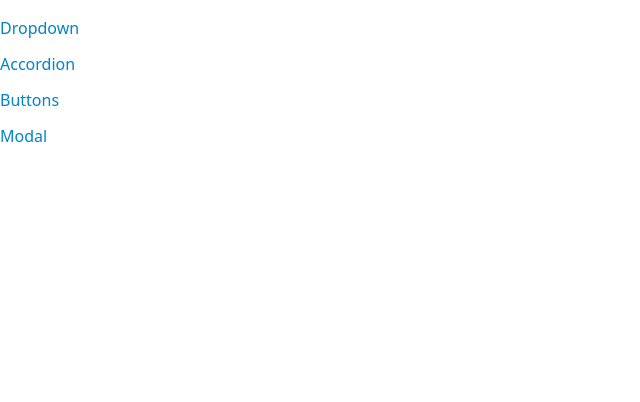
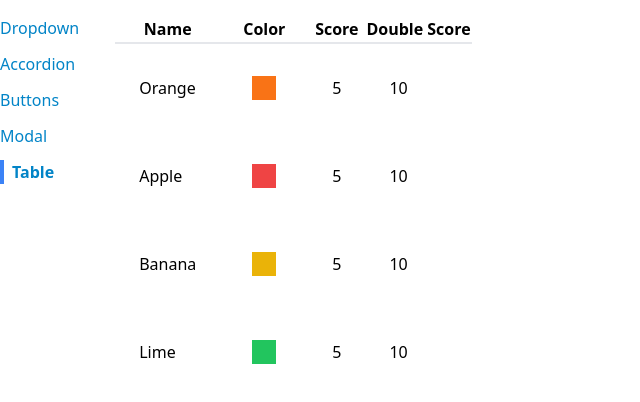
Before and after one commit to craigbauerwebdev/component-library, a React (Create React App) app: page /table in a window 1280 px wide. Shown: the top 402 px of the page, without its empty margins (0-640 px from the left). Built offline with nearby package versions, Linux system fonts and the light colour scheme.

Commit message:
added a reusable table component and route

```diff
--- a/src/App.js
+++ b/src/App.js
@@ -5,6 +5,7 @@
 //import Link from "./Navigation/Link/Link";
 import Route from "./Navigation/Route";
 import Sidebar from "./Components/Sidebar/Sidebar";
+import TablePage from "./Pages/TablePage";
 
 function App() {
   return (
@@ -23,6 +24,9 @@
         <Route path="/modal">
           <ModalPage />
         </Route>
+        <Route path="/table">
+          <TablePage />
+        </Route>
       </div>
     </div>
   );
--- a/src/Components/Sidebar/Sidebar.js
+++ b/src/Components/Sidebar/Sidebar.js
@@ -6,6 +6,7 @@
     { label: "Accordion", path: "/accordion" },
     { label: "Buttons", path: "/buttons" },
     { label: "Modal", path: "/modal" },
+    { label: "Table", path: "/table" },
   ];
   const renderedLinks = Links.map((link) => {
     return (
--- /dev/null
+++ b/src/Components/Table/Table.js
@@ -0,0 +1,28 @@
+function Table({ data, config, keyFn }) {
+  const renederedHeaders = config.map((col) => {
+    return <th key={col.label}>{col.label}</th>;
+  });
+  const renederedRows = data.map((row) => {
+    return (
+      <tr key={keyFn(row)}>
+        {config.map((col) => {
+          return (
+            <td key={col.label} className="p-6">
+              {col.render(row)}
+            </td>
+          );
+        })}
+      </tr>
+    );
+  });
+  return (
+    <table className="table-auto border-spacing-2">
+      <thead>
+        <tr className="border-b-2">{renederedHeaders}</tr>
+      </thead>
+      <tbody>{renederedRows}</tbody>
+    </table>
+  );
+}
+
+export default Table;
--- /dev/null
+++ b/src/Pages/TablePage.js
@@ -0,0 +1,38 @@
+import Table from "../Components/Table/Table";
+
+function TablePage() {
+  const config = [
+    {
+      label: "Name",
+      render: (col) => col.name,
+    },
+    {
+      label: "Color",
+      render: (col) => <div className={`p-3 m-2 ${col.color}`}></div>,
+    },
+    {
+      label: "Score",
+      render: (col) => col.score,
+    },
+    {
+      label: "Double Score",
+      render: (col) => col.score * 2,
+    },
+  ];
+  const data = [
+    { name: "Orange", color: "bg-orange-500", score: 5 },
+    { name: "Apple", color: "bg-red-500", score: 5 },
+    { name: "Banana", color: "bg-yellow-500", score: 5 },
+    { name: "Lime", color: "bg-green-500", score: 5 },
+  ];
+  const keyFn = (data) => {
+    return data.name;
+  };
+  return (
+    <div className="table">
+      <Table data={data} config={config} keyFn={keyFn} />
+    </div>
+  );
+}
+
+export default TablePage;
```
